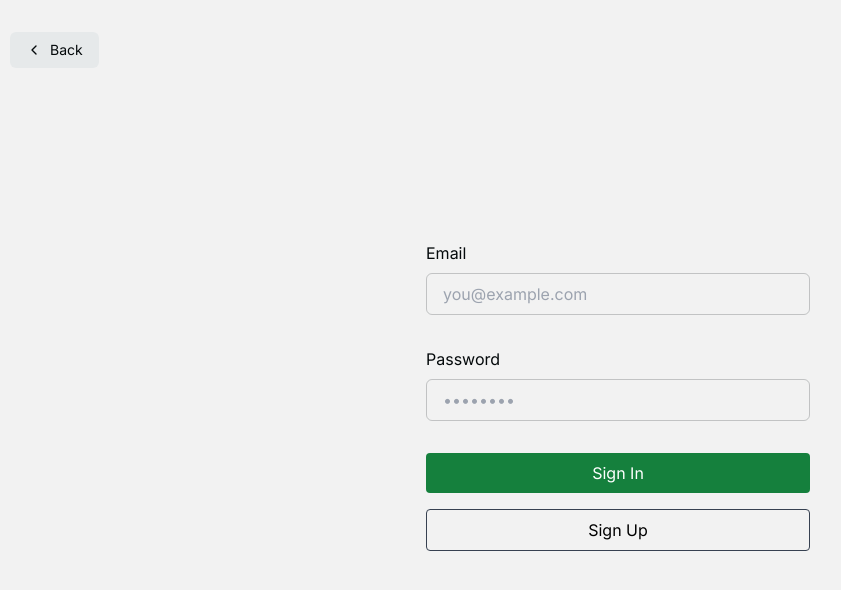
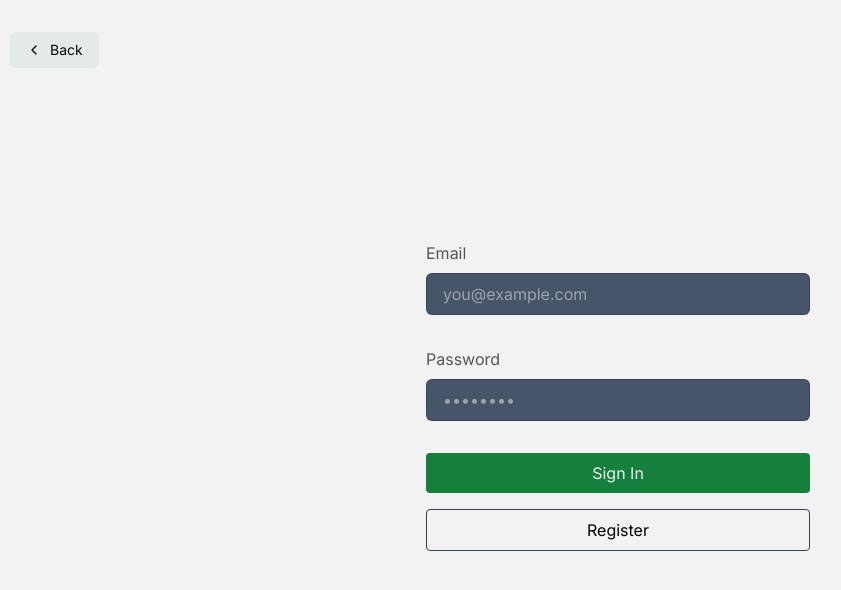
Before and after one commit to nferrarifi/yirle-app, a Next.js app: page /login in a window 1280 px wide. Shown: the top 590 px of the page, without its empty margins (22-863 px from the left). Built offline with nearby package versions, Linux system fonts and the light colour scheme.

Commit message:
Style changes

```diff
--- a/app/login/page.tsx
+++ b/app/login/page.tsx
@@ -26,7 +26,7 @@ export default function Login() {
       </Link>
 
       <form
-        className="flex-1 flex flex-col w-full justify-center gap-2 text-foreground"
+        className="flex-1 flex flex-col w-full justify-center gap-2"
         action="/auth/sign-in"
         method="post"
       >
@@ -34,7 +34,7 @@ export default function Login() {
           Email
         </label>
         <input
-          className="rounded-md px-4 py-2 bg-inherit border mb-6"
+          className="rounded-md px-4 py-2 border mb-6 text-[#efefef] bg-slate-600"
           name="email"
           placeholder="you@example.com"
           required
@@ -43,20 +43,20 @@ export default function Login() {
           Password
         </label>
         <input
-          className="rounded-md px-4 py-2 bg-inherit border mb-6"
+          className="rounded-md px-4 py-2 border mb-6 text-[#efefef] bg-slate-600"
           type="password"
           name="password"
           placeholder="••••••••"
           required
         />
-        <button className="bg-green-700 rounded px-4 py-2 text-white mb-2">
+        <button className="bg-green-700 rounded px-4 py-2 text-[#efefef] mb-2">
           Sign In
         </button>
         <button
           formAction="/auth/sign-up"
           className="border border-gray-700 rounded px-4 py-2 text-black mb-2"
         >
-          Sign Up
+          Register
         </button>
         <Messages />
       </form>
--- a/app/page.tsx
+++ b/app/page.tsx
@@ -26,7 +26,7 @@ console.log(user)
   return (
     <div className="w-full flex flex-col items-center ">
       <Header user={user} />
-      <HeroSection />
+      <HeroSection user={user} />
     </div>
   )
 }
--- a/app/records/page.jsx
+++ b/app/records/page.jsx
@@ -5,6 +5,7 @@ import LogoutButton from '../../components/LogoutButton'
 import Image from 'next/image'
 import { redirect } from 'next/navigation'
 import CardContainer from "../../components/CardContainer"
+import Header from '@/components/Header'
 
 
 
@@ -32,24 +33,7 @@ const supabase = createServerComponentClient({ cookies })
 
   return (
     <div className="w-full flex flex-col items-center ">
-      <nav className="w-full flex justify-center border-b border-b-foreground/10 h-16">
-        <div className="w-full max-w-4xl flex justify-between items-center text-sm">
-          <div className=' text-6xl'>Yirle</div>
-          {user ? (
-            <div className="flex  items-center gap-4">
-              Hey, {user.email}!
-              <LogoutButton />
-            </div>
-          ) : (
-            <Link
-              href="/login"
-              className="py-2 px-3 flex rounded-md no-underline bg-btn-background hover:bg-btn-background-hover"
-            >
-              Login
-            </Link>
-          )}
-        </div>
-      </nav>
+      <Header user={user} />
       <div className=''>
         <section className='flex flex-col items-center justify-center space-y-4 lg:mb-10 mb-2 mt-8 '>
           <h1 className='text-6xl'>2023 Records</h1>
--- a/components/Header.jsx
+++ b/components/Header.jsx
@@ -11,7 +11,13 @@ const Header = ({user}) => {
   return (
     <nav className="w-full flex justify-center border-b border-b-foreground/10 h-16 z-20">
     <div className="w-full max-w-8xl lg:px-16 lg:pt-8 flex justify-between items-center text-sm">
-      <div className=' text-6xl cursor-default'>Yirle</div>
+      <div className='flex items-center space-x-12'>
+        <div className=' text-6xl cursor-default'><a href='/'>Yirle</a></div>
+        <ul className='flex space-x-4'>
+          <li className={user ? "" : "hidden"}><Link href="/records">My Records</Link></li>
+          <li className={user ? "" : "hidden"}><Link href="/records/add">Add Records</Link></li>
+        </ul>
+      </div>
       {user ? (
         <div className="flex  items-center gap-4">
           Hey, {user.email}!
--- a/components/HeroSection.jsx
+++ b/components/HeroSection.jsx
@@ -36,7 +36,7 @@ const imageStyle = {
 console.log (dummycards)
 
 
-export default function HeroSection() {
+export default function HeroSection({user}) {
   const infoRef = useRef()
   function scrollToInfo (ref) {
     console.log(ref)
@@ -77,7 +77,7 @@ export default function HeroSection() {
             </p>
             <div className="mt-10 flex items-center justify-center gap-x-6">
               <a
-                href="/login"
+                href={user ? "/records" : "/login"}
                 className="rounded-md bg-[#3498db] px-3.5 py-2.5 text-sm font-semibold text-white shadow-sm hover:bg-[#3e82af] focus-visible:outline focus-visible:outline-2 focus-visible:outline-offset-2 focus-visible:outline-indigo-600"
               >
                 Get started
```
